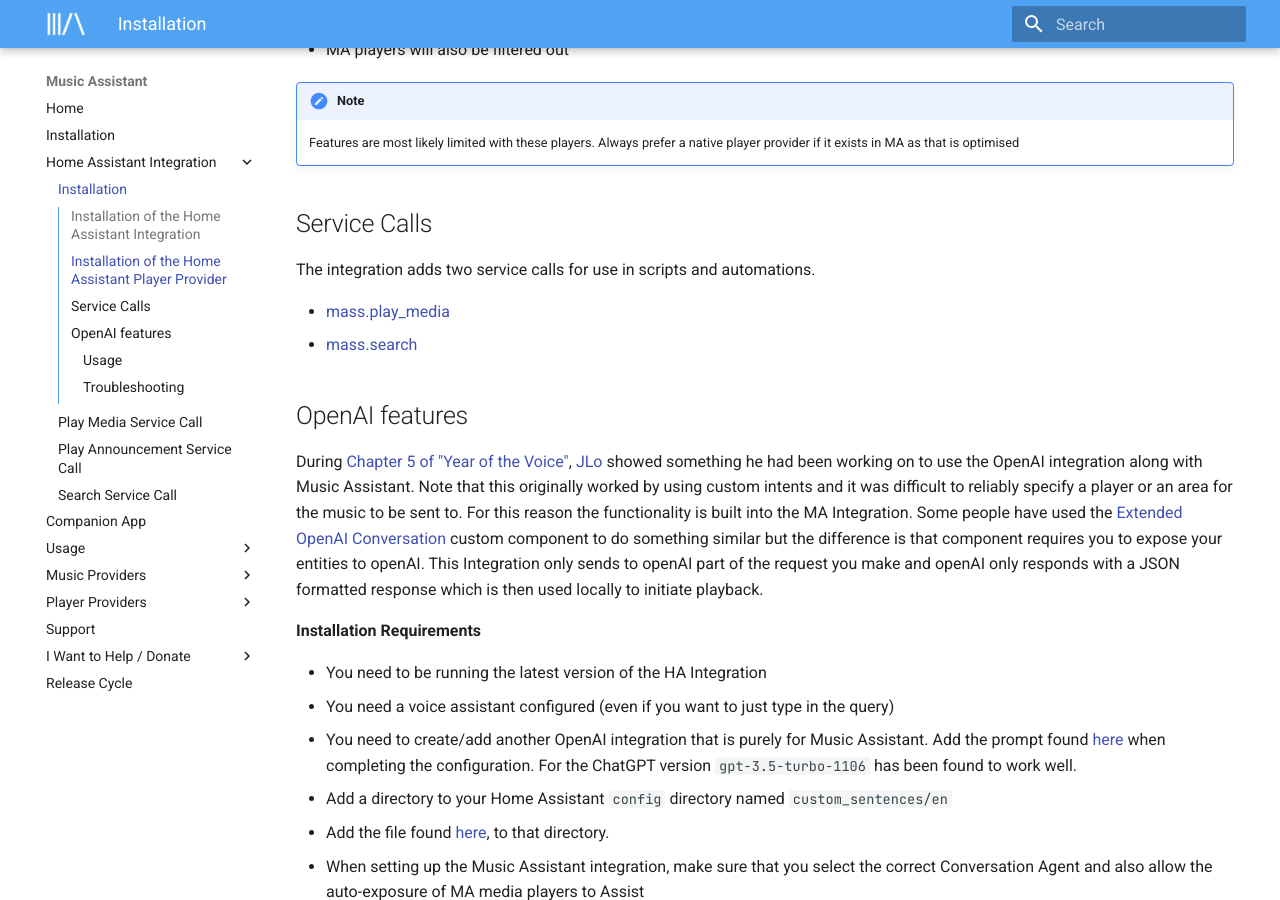
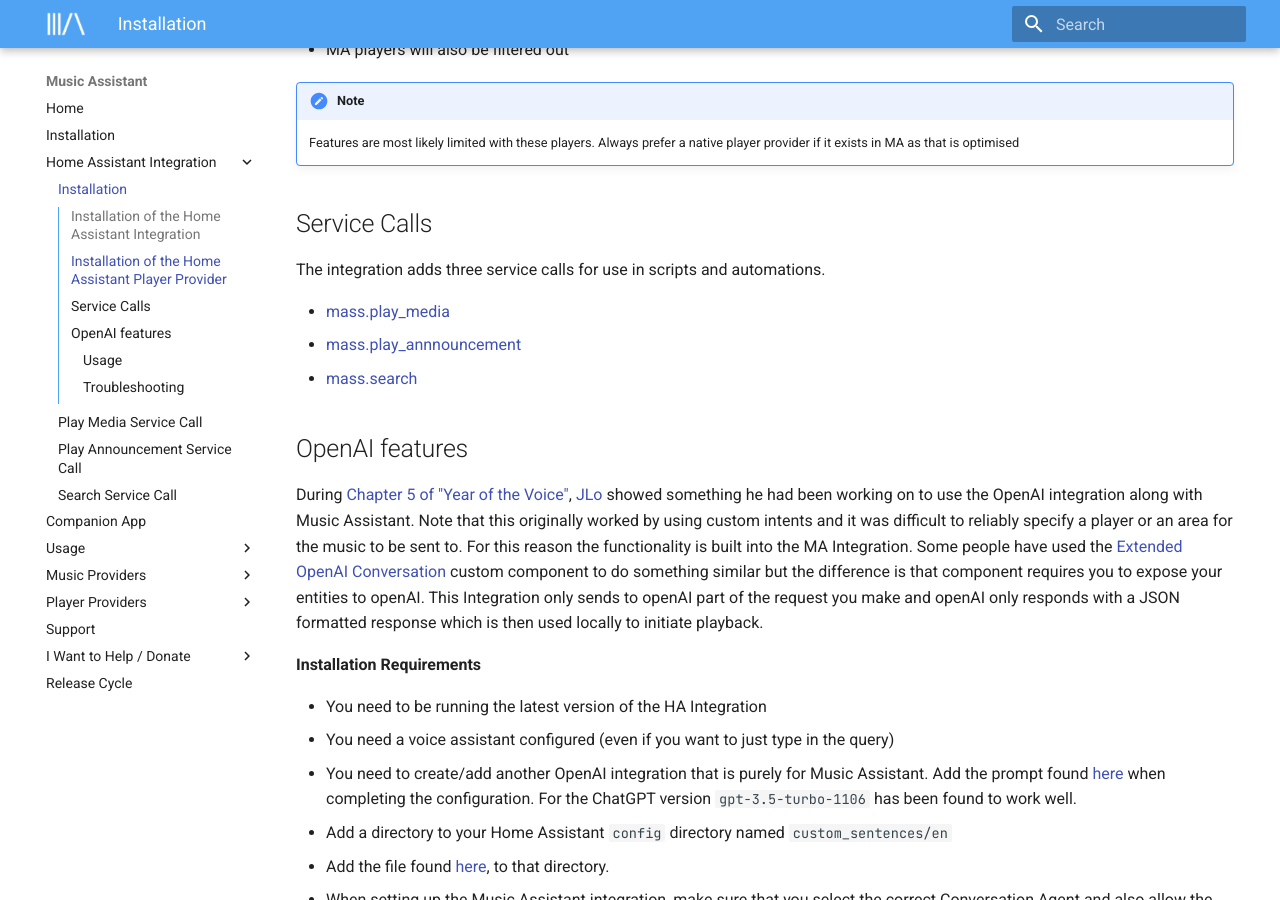
Before and after one commit to pwbriggs/music-assistant.github.io, an MkDocs documentation site: the page built from docs/integration/installation.md, in a window 1280 px wide and 900 px high, scrolled down 1303 px. Built offline with MkDocs 1.6.1 and Material for MkDocs 9.7.7, drawn with Linux system fonts in a browser that asks for light colours.

Commit message:
Add extra service call

```diff
--- a/docs/integration/installation.md
+++ b/docs/integration/installation.md
@@ -39,9 +39,10 @@
 
 ## Service Calls
 
-The integration adds two service calls for use in scripts and automations.
+The integration adds three service calls for use in scripts and automations.
 
 - [mass.play_media](../faq/massplaymedia.md)
+- [mass.play_annnouncement](../faq/massannounce.md)
 - [mass.search](../faq/masssearch.md)
 
 ## OpenAI features
```
